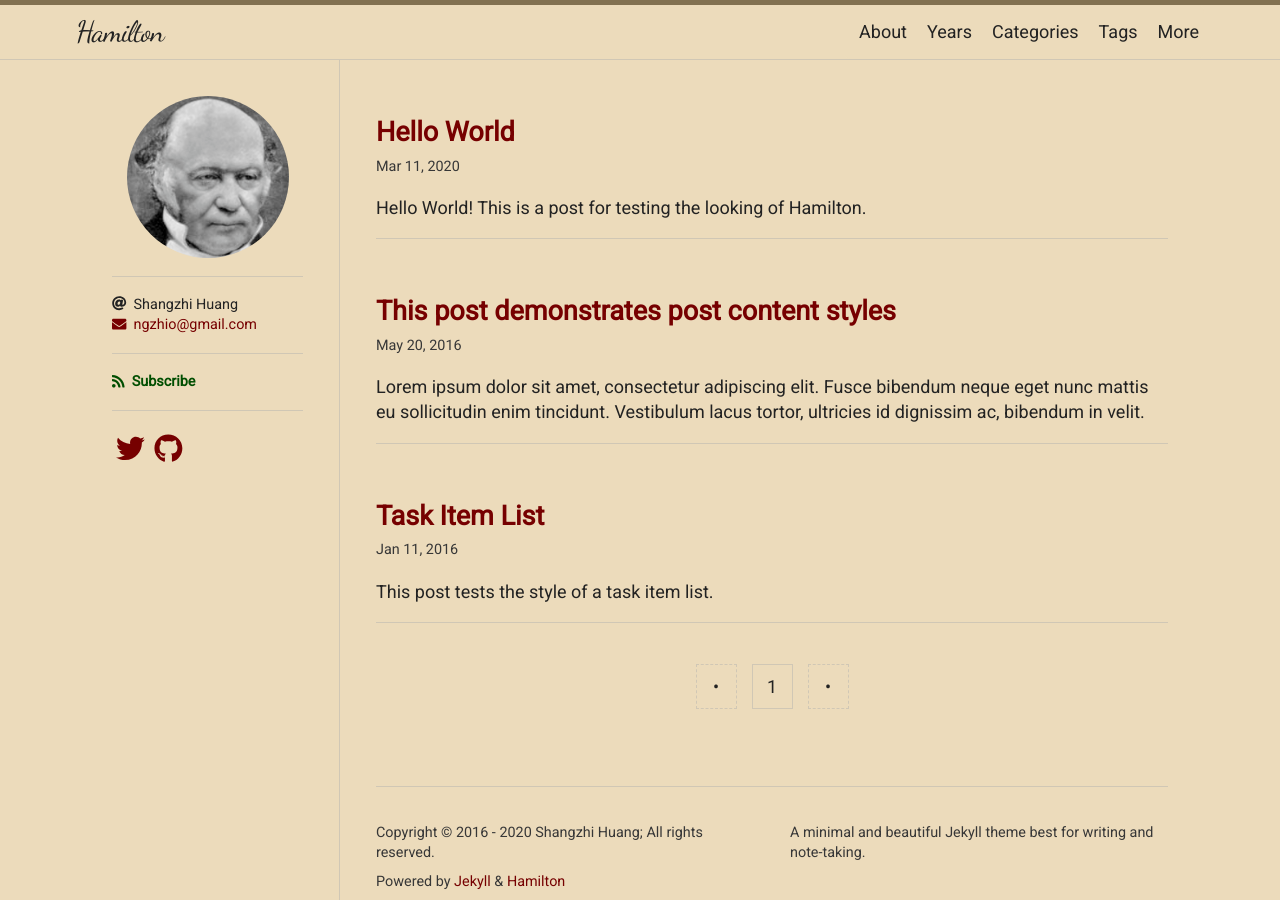
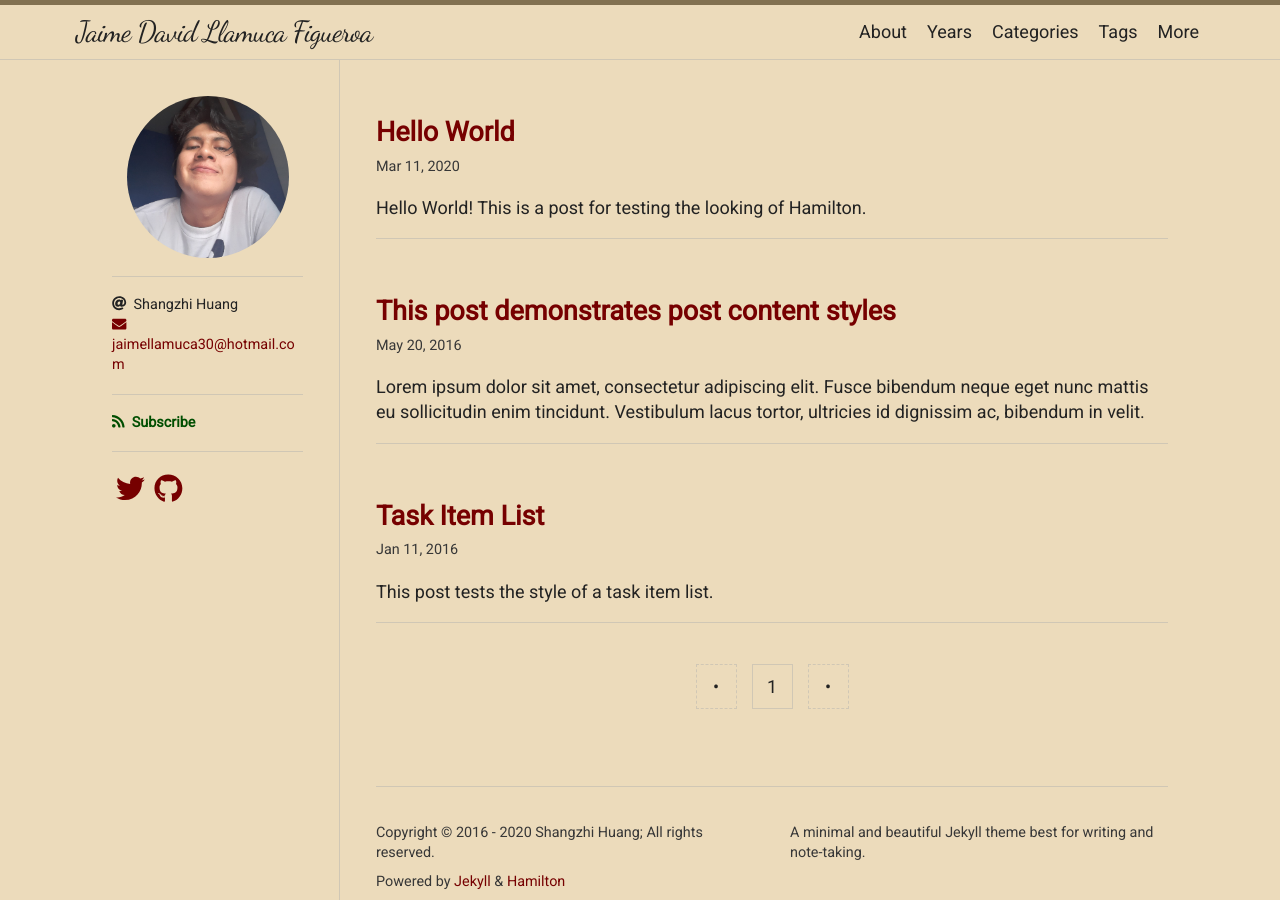
Before and after one commit to jaime-david-llamuca-figueroa/blog-personal., a Jekyll site: the page built from index.html, in a window 1280 px wide. Built offline with Jekyll 4.4.1, drawn with Linux system fonts in a browser that asks for light colours; nearby versions of some CDN libraries; some web fonts are replaced; the list of posts is cut into pages by our own code.

Commit message:
Update _config.yml

```diff
--- a/_config.yml
+++ b/_config.yml
@@ -1,8 +1,8 @@
-title: Hamilton
+title: Jaime David Llamuca Figueroa
 description: A minimal and beautiful Jekyll theme best for writing and note-taking.
 author: Shangzhi Huang
-avatar: /logo.png
-email: ngzhio@gmail.com
+avatar: /jai.jpg
+email: jaimellamuca30@hotmail.com
 
 plugins:
   - jekyll-seo-tag
@@ -32,12 +32,12 @@ exclude:
 twitter:
   username: ngzhio
   card: summary
-logo: logo.png
+logo: /jai.jpg
 social:
   name: Shangzhi Huang
   links:
-    - https://twitter.com/ngzhio
-    - https://www.facebook.com/ngzhio
-    - https://github.com/ngzhio
+    - https://twitter.com/LlamucaJaime
+    - https://www.facebook.com/jaime.llamu.17XD
+    - https://github.com/jaime-david-llamuca-figueroa
 google_site_verification: u4WXQl0Eu66rsQo2kRdCNx
 lang: en
```
